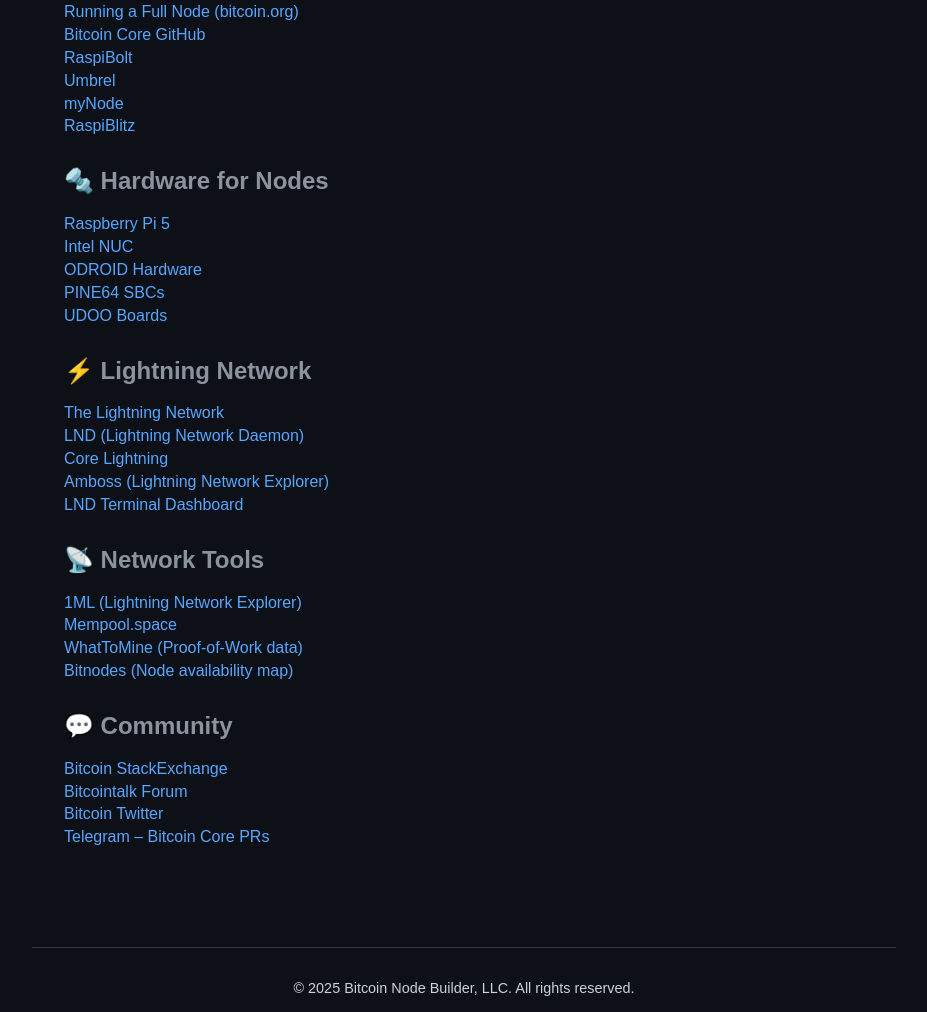
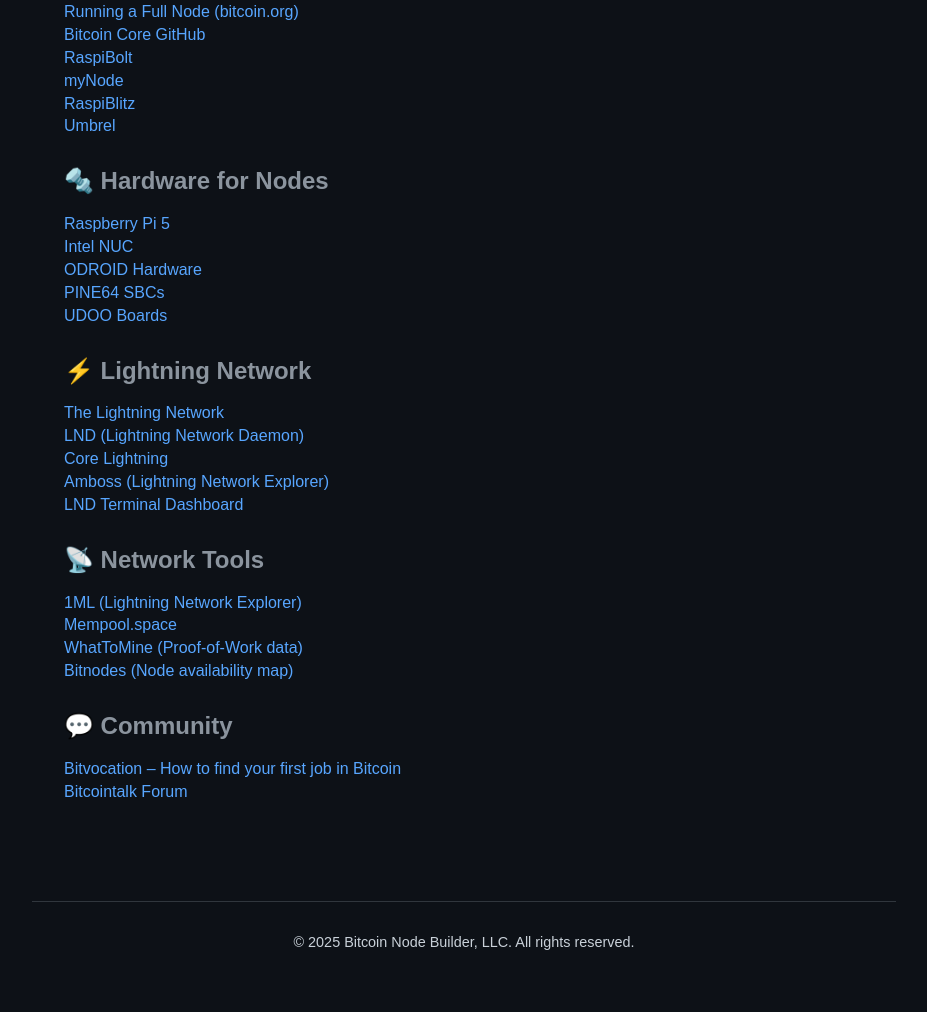
Before and after one commit to BitcoinNodeBuilder/bitcoinnodebuilder.com, a plain HTML site: page index.html in a window 1280 px wide. Shown: the part 940-1952 px from the top of the page, without its empty margins (176-1103 px from the left). After the commit the page ends 1906 px from the top, so only its background shows below. Drawn offline with Linux system fonts and the light colour scheme.

Commit message:
Update index.html

```diff
--- a/index.html
+++ b/index.html
@@ -65,16 +65,17 @@
     <a href="https://bitcoin.org/en/bitcoin-paper" target="_blank">Bitcoin Whitepaper (by Satoshi Nakamoto)</a>
     <a href="https://www.lopp.net/bitcoin.html" target="_blank">Jameson Lopp's Bitcoin Resources</a>
     <a href="https://developer.bitcoin.org/" target="_blank">Bitcoin Developer Documentation</a>
-    <a href="https://bitcoinops.org/en/" target="_blank">Bitcoin Optech</a>
+    <a href="https://bitcoinops.org/" target="_blank">Bitcoin Optech</a>
     <a href="https://learnmeabitcoin.com/" target="_blank">Learn Me A Bitcoin</a>
 
     <h2>🛠️ Node Software</h2>
     <a href="https://bitcoin.org/en/full-node" target="_blank">Running a Full Node (bitcoin.org)</a>
     <a href="https://github.com/bitcoin/bitcoin" target="_blank">Bitcoin Core GitHub</a>
     <a href="https://raspibolt.org/" target="_blank">RaspiBolt</a>
-    <a href="https://umbrel.com/" target="_blank">Umbrel</a>
     <a href="https://mynodebtc.com/" target="_blank">myNode</a>
     <a href="https://raspiblitz.org/" target="_blank">RaspiBlitz</a>
+    <a href="https://umbrel.com/" target="_blank">Umbrel</a>
+
 
     <h2>🔩 Hardware for Nodes</h2>
     <a href="https://www.raspberrypi.com/products/raspberry-pi-5/" target="_blank">Raspberry Pi 5</a>
@@ -97,10 +98,8 @@
     <a href="https://bitnodes.io/" target="_blank">Bitnodes (Node availability map)</a>
 
     <h2>💬 Community</h2>
-    <a href="https://stackexchange.com/questions/tagged/bitcoin" target="_blank">Bitcoin StackExchange</a>
+    <a href="https://bitvocation.substack.com/" target="_blank">Bitvocation – How to find your first job in Bitcoin</a>
     <a href="https://bitcointalk.org/" target="_blank">Bitcointalk Forum</a>
-    <a href="https://twitter.com/" target="_blank">Bitcoin Twitter</a>
-    <a href="https://t.me/BitcoinCorePRs" target="_blank">Telegram – Bitcoin Core PRs</a>
   </section>
 
   <footer>
```
